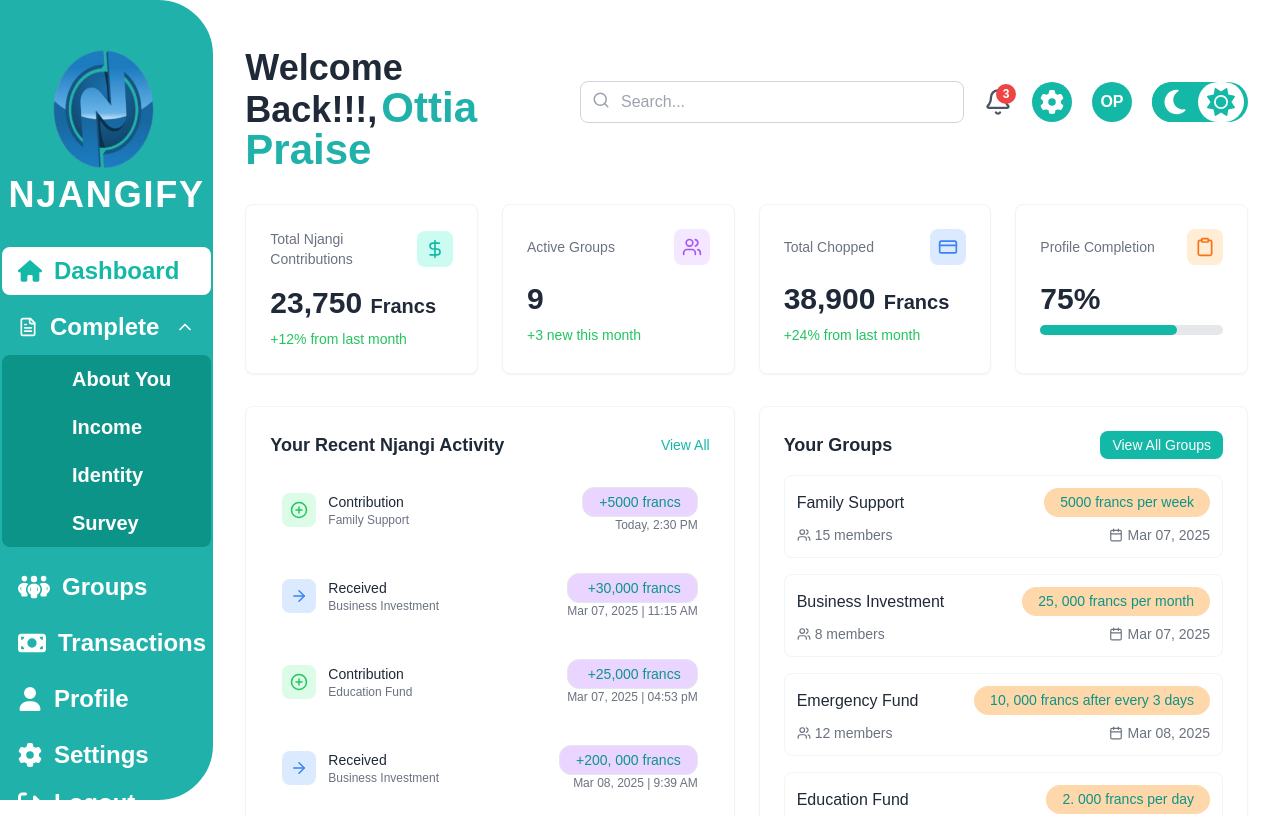
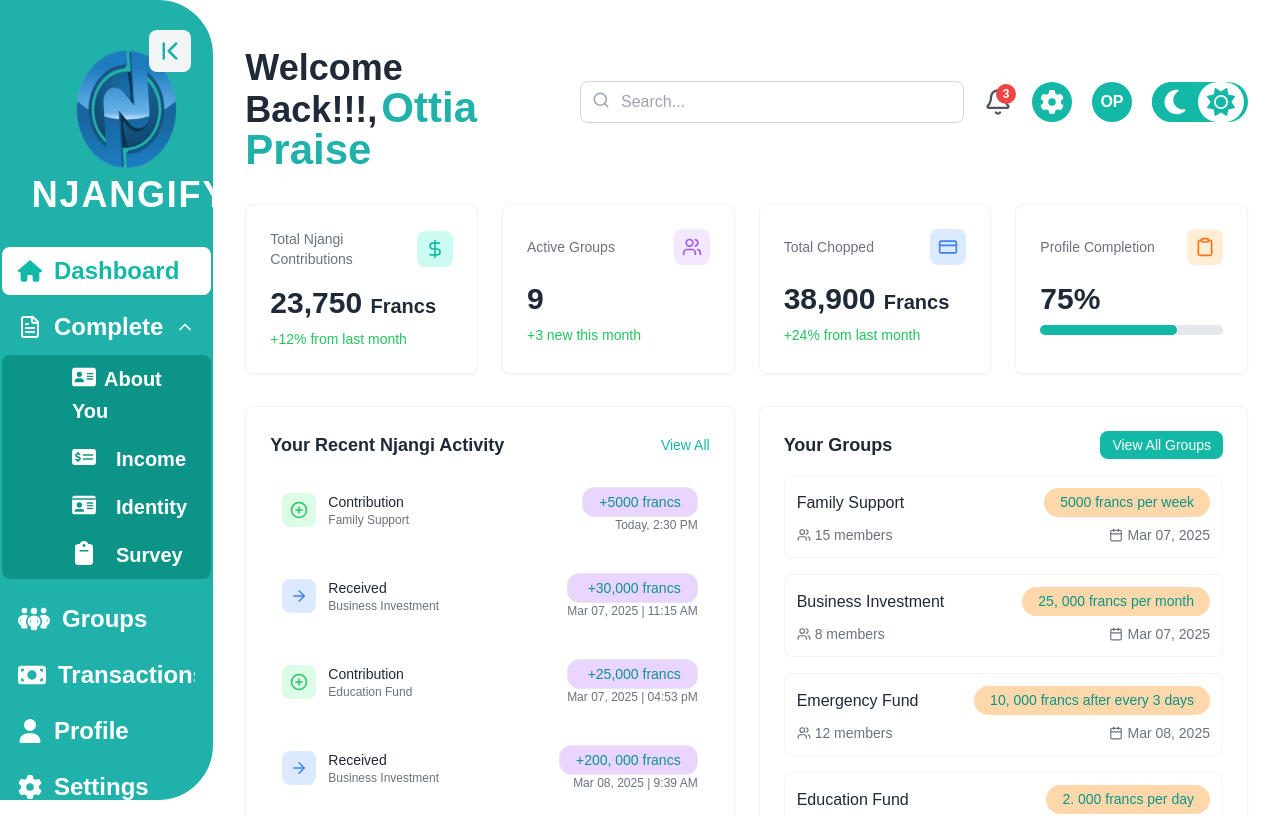
Before and after one commit to Iampraiseottia/Njangi, a Next.js app: page /dashboard in a window 1280 px wide. Shown: the top 816 px of the page. Built offline with nearby package versions, Linux system fonts and the light colour scheme.

Commit message:
sidebar responsiveness started

```diff
--- a/app/dashboard/page.jsx
+++ b/app/dashboard/page.jsx
@@ -12,7 +12,14 @@ import { faHome,
   faMoneyBill,
   faUser,
   faGear,
-  faRightFromBracket } from '@fortawesome/free-solid-svg-icons';
+  faRightFromBracket,
+  faAddressCard,
+  faMoneyCheckDollar,
+  faIdCard,
+  faClipboard
+} from '@fortawesome/free-solid-svg-icons';
+
+
 
 import Metadata from '../components/Metadata';
 import Profile from '../profile/page';
@@ -30,7 +37,9 @@ import Logout from '../logout/page';
 
 import {
   FileText,
-  ChevronDown
+  ChevronDown,
+  ChevronFirst,
+  ChevronLast
 } from 'lucide-react';
 
 const DashBoard = () => {
@@ -74,6 +83,16 @@ const DashBoard = () => {
 
 
 
+
+
+
+
+
+  const [expandedSideBar, setExpandedSideBar] = useState(true);
+
+
+
+
   return (
 
 
@@ -81,32 +100,41 @@ const DashBoard = () => {
       <Metadata title={metadata.title} description={metadata.description} />
 
       {/* Dashboard Left Section (Side Bar) */}
-      <div className='w-1/6 bg-[lightseagreen] dashboard-sidebar-border h-[100vh] sticky top-0 left-0 bottom-0 border-2 border-[lightseagreen] border-solid text-center align-middle py-6 text-white text-2xl font-semibold'>
+      <div className='w-1/6 bg-[lightseagreen] relative dashboard-sidebar-border h-[100vh] sticky top-0 left-0 bottom-0 border-2 border-[lightseagreen] border-solid text-center align-middle py-6 text-white text-2xl font-semibold'>
 
-        <div className='flex items-center justify-center mb-4 mt-[-15px]'>
-          <div className=' rounded-full p-2 w-60 h-60 flex flex-col items-center justify-center'>
-            <img src="/logo3.png" className='w-32 lg:w-32 h-32 mr-2 ' alt="NJANGI Logo" />
-            <h1 className=' tracking-wider text-4xl font-extrabold'>NJANGIFY</h1>
+        <div className='flex items-start justify-evenly flex-row'>
+          <div className='flex items-center justify-center mb-4 mt-[-15px] w-[4/5]'>
+            <div className=' rounded-full p-2 w-64 h-60 flex flex-col items-center justify-center'>
+              <img src="/logo3.png" className={` mr-2 overflow-hidden transition-all ${expandedSideBar ? "w-32 lg:w-32 h-32" : "w-16 h-16"}`} alt="NJANGI Logo" />
+              <h1 className={`tracking-wider text-4xl font-extrabold overflow-hidden transition-all ${expandedSideBar ? "w-auto " : "w-0"}`}>NJANGIFY</h1>
             </div>
+          </div>
+          <button
+            onClick={() => setExpandedSideBar(current => !current)}
+           className='absolute  p-1.5 rounded-lg text-[lightseagreen] bg-gray-100 w-[1/5] top-7 right-5 duration-200 hover:cursor-pointer ease-in-out '>
+            {expandedSideBar ? <ChevronFirst  size={30} /> : <ChevronLast  size={30} /> }
+          </button>
         </div>
 
 
         <div
           onClick={() => setActiveComponent('dashboardMain')}
-          className={`mb-2 mt-[-20px] flex items-center px-4 py-2 rounded-lg duration-300 ease-in-out hover:bg-white hover:text-teal-500 cursor-pointer transition-all ${activeComponent === 'dashboardMain' ? 'bg-white text-teal-500' : ''}`}
+          title='Dashboard'
+          className={`mb-2 mt-[-20px] flex items-center overflow-hidden px-4 py-2 rounded-lg duration-300 ease-in-out hover:bg-white hover:text-teal-500 cursor-pointer transition-all  ${activeComponent === 'dashboardMain' ? 'bg-white text-teal-500' : ''}`}
         >
-          <FontAwesomeIcon icon={faHome} className='h-6 w-6' />
-          <span className='ml-3'>Dashboard</span>
+          <FontAwesomeIcon icon={faHome} className={`transition-all overflow-hidden ${expandedSideBar ? "h-6 w-6 " : "w-8 h-8"}`} />
+          <span className={`ml-3 overflow-hidden transition-all ${expandedSideBar ? "w-auto " : "w-0"}`}>Dashboard</span>
         </div>
 
 
         <div className='relative mb-4'>
         <div
-            className={`flex items-center justify-between px-4 py-2 rounded-lg hover:bg-white hover:text-teal-500 duration-300 ease-in-out cursor-pointer transition-all ${isOpen && 'mb-1'} ${['about-you', 'income', 'identity', 'survey'].includes(activeComponent) ? 'bg-white text-teal-500' : ''}`}
+        title='Complete'
+        className={`flex items-center justify-between px-4 py-2 rounded-lg hover:bg-white hover:text-teal-500 duration-300 ease-in-out cursor-pointer transition-all ${isOpen ? 'mb-1' : ''} ${['about-you', 'income', 'identity', 'survey'].includes(activeComponent) ? 'bg-white text-teal-500' : ''}`}
         onClick={toggleDropdown}>
         <div className='flex items-center'>
-              <FileText size={20} />
-              <span className='ml-3'>Complete</span>
+        <FileText size={expandedSideBar ? 20 : 25} className={`transition-all duration-300 ${expandedSideBar ? "h-6 w-6" : "h-7 w-7"}`} />
+          <span className={`ml-3 transition-all duration-300 ${expandedSideBar ? "opacity-100" : "opacity-0 w-0"}`}>Complete</span>
         </div>
         <ChevronDown className={`h-5 w-5 transition-transform duration-200 ${isOpen ? 'rotate-180' : ''}`} />
       </div>
@@ -114,81 +142,97 @@ const DashBoard = () => {
       {isOpen && (
         <ul className='mt-1 w-full rounded-lg overflow-hidden duration-300 ease-in-out transition-all bg-teal-600'>
            <li
+           title='About You'
             className={`py-2 pl-12 pr-4 hover:bg-white duration-300 ease-in-out hover:text-teal-500 text-list-complete cursor-pointer transition-all text-left ${activeComponent === 'about-you' ? 'bg-white text-teal-500' : ''}`}
-                onClick={() => setActiveComponent('about-you')}
-              >
-                About You
+           onClick={() => setActiveComponent('about-you')}>
+            <FontAwesomeIcon icon={faAddressCard} className={`mr-2 transition-all ${expandedSideBar ? "h-6 w-6" : "w-7 h-7"}`} />
+            {expandedSideBar && <span className="transition-all duration-300">{'About You'}</span>}
           </li>
+
           <li
-                className={`py-2 pl-12 pr-4 hover:bg-white duration-300 ease-in-out hover:text-teal-500 text-list-complete cursor-pointer transition-all text-left ${activeComponent === 'income' ? 'bg-white text-teal-500' : ''}`}
           onClick={() => setActiveComponent('income')}
-              >
-                Income
+          title='Income'
+          className={`py-2 pl-12 pr-4 hover:bg-white duration-300 ease-in-out hover:text-teal-500 text-list-complete cursor-pointer transition-all text-left ${activeComponent === 'income' ? 'bg-white text-teal-500' : ''}`}>
+            <FontAwesomeIcon icon={faMoneyCheckDollar} className={`mr-2 transition-all ${expandedSideBar ? "h-6 w-6" : "w-7 h-7"}`} />
+            {expandedSideBar && <span className="ml-3">{'Income'}</span>} {/* Render only when expanded */}
           </li>
+
           <li
-                className={`py-2 pl-12 pr-4 hover:bg-white duration-300 ease-in-out hover:text-teal-500 cursor-pointer text-list-complete transition-all text-left ${activeComponent === 'identity' ? 'bg-white text-teal-500' : ''}`}
           onClick={() => setActiveComponent('identity')}
-              >
-                Identity
+           title='Identity'
+           className={`py-2 pl-12 pr-4 hover:bg-white duration-300 ease-in-out hover:text-teal-500 text-list-complete cursor-pointer transition-all text-left ${activeComponent === 'identity' ? 'bg-white text-teal-500' : ''}`}>
+            <FontAwesomeIcon icon={faIdCard} className={`mr-2 transition-all ${expandedSideBar ? "h-6 w-6" : "w-7 h-7"}`} />
+            {expandedSideBar && <span className="ml-3">Identity</span>}
           </li>
+
           <li
-                className={`py-2 pl-12 pr-4 hover:bg-white duration-300 ease-in-out hover:text-teal-500 cursor-pointer text-list-complete transition-all text-left ${activeComponent === 'survey' ? 'bg-white text-teal-500' : ''}`}
           onClick={() => setActiveComponent('survey')}
-              >
-                Survey
+           title='Survey'
+           className={`py-2 pl-12 pr-4 hover:bg-white duration-300 ease-in-out hover:text-teal-500 text-list-complete cursor-pointer transition-all text-left ${activeComponent === 'survey' ? 'bg-white text-teal-500' : ''}`}>
+            <FontAwesomeIcon icon={faClipboard} className={`mr-2 transition-all ${expandedSideBar ? "h-6 w-6" : "w-7 h-7"}`} />
+            {expandedSideBar && <span className="ml-3">Survey</span>}
           </li>
+
         </ul>
       )}
     </div>
 
+
         <div
           onClick={() => setActiveComponent('groups')}
+          title='Groups'
           className={`mb-2 flex items-center px-4 py-2 duration-300 ease-in-out rounded-lg hover:bg-white hover:text-teal-500 cursor-pointer transition-all ${activeComponent === 'groups' ? 'bg-white text-teal-500' : ''}`}
         >
-          <FontAwesomeIcon icon={faPeopleGroup} className='h-8 w-8' />
-          <span className='ml-3'>Groups</span>
+          <FontAwesomeIcon icon={faPeopleGroup} className={`transition-all overflow-hidden ${expandedSideBar ? "h-8 w-8 " : "w-10 h-10"}`} />
+          <span className={`ml-3 overflow-hidden transition-all ${expandedSideBar ? "w-auto " : "w-0"}`}>Groups</span>
         </div>
 
         <div
           onClick={() => setActiveComponent('transactions')}
+          title='Transactions'
           className={`mb-2 flex items-center px-4 py-2 duration-300 ease-in-out rounded-lg hover:bg-white hover:text-teal-500 cursor-pointer transition-all ${activeComponent === 'transactions' ? 'bg-white text-teal-500' : ''}`}
         >
-          <FontAwesomeIcon icon={faMoneyBill} className='h-7 w-7' />
-          <span className='ml-3'>Transactions</span>
+          <FontAwesomeIcon icon={faMoneyBill} className={`transition-all overflow-hidden ${expandedSideBar ? "h-7 w-7 " : "w-9 h-9"}`} />
+          <span className={`ml-3 overflow-hidden transition-all ${expandedSideBar ? "w-auto " : "w-0"}`}>Transactions</span>
         </div>
 
 
         <div
           onClick={() => setActiveComponent('profile')}
+          title='Profile'
           className={`mb-2 flex items-center px-4 py-2 rounded-lg hover:bg-white hover:text-teal-500 cursor-pointer transition-all ${activeComponent === 'profile' ? 'bg-white text-teal-500' : ''}`}
         >
-          <FontAwesomeIcon icon={faUser} className='h-6 w-6' />
-          <span className='ml-3'>Profile</span>
+          <FontAwesomeIcon icon={faUser} className={`transition-all overflow-hidden ${expandedSideBar ? "h-6 w-6 " : "w-8 h-8"}`} />
+          <span className={`ml-3 overflow-hidden transition-all ${expandedSideBar ? "w-auto " : "w-0"}`}>Profile</span>
         </div>
 
        <div
           onClick={() => setActiveComponent('settings')}
+          title='Settings'
           className={`mb-5 flex items-center px-4 py-2 rounded-lg hover:bg-white hover:text-teal-500 cursor-pointer transition-all ${activeComponent === 'settings' ? 'bg-white text-teal-500' : ''}`}
         >
-          <FontAwesomeIcon icon={faGear} className='h-6 w-6' />
-          <span className='ml-3'>Settings</span>
+          <FontAwesomeIcon icon={faGear} className={`transition-all overflow-hidden ${expandedSideBar ? "h-6 w-6 " : "w-8 h-8"}`} />
+          <span className={`ml-3 overflow-hidden transition-all ${expandedSideBar ? "w-auto " : "w-0"}`}>Settings</span>
         </div>
 
         <div
           onClick={() => setActiveComponent('logout')}
+          title='Logout'
           className={`mb-2 mt-[-20px] flex items-center px-4 py-2 rounded-lg hover:bg-white hover:text-teal-500 cursor-pointer transition-all ${activeComponent === 'logout' ? 'bg-white text-teal-500' : ''}`}
         >
-          <FontAwesomeIcon icon={faRightFromBracket} className='h-6 w-6' />
-          <span className='ml-3'>Logout</span>
+          <FontAwesomeIcon icon={faRightFromBracket} className={`transition-all overflow-hidden ${expandedSideBar ? "h-6 w-6 " : "w-8 h-8"}`} />
+          <span className={`ml-3 overflow-hidden transition-all ${expandedSideBar ? "w-auto " : "w-0"}`}>Logout</span>
         </div>
 
 
       </div>
 
+
       {/* Dashboard Right Section - Display Each SideBar Header content dynamically */}
       <div className='w-10/12'>
         {renderContent()}
       </div>
+
     </section>
   );
 };
```
Lines whose indentation alone changed are shown as unchanged.
